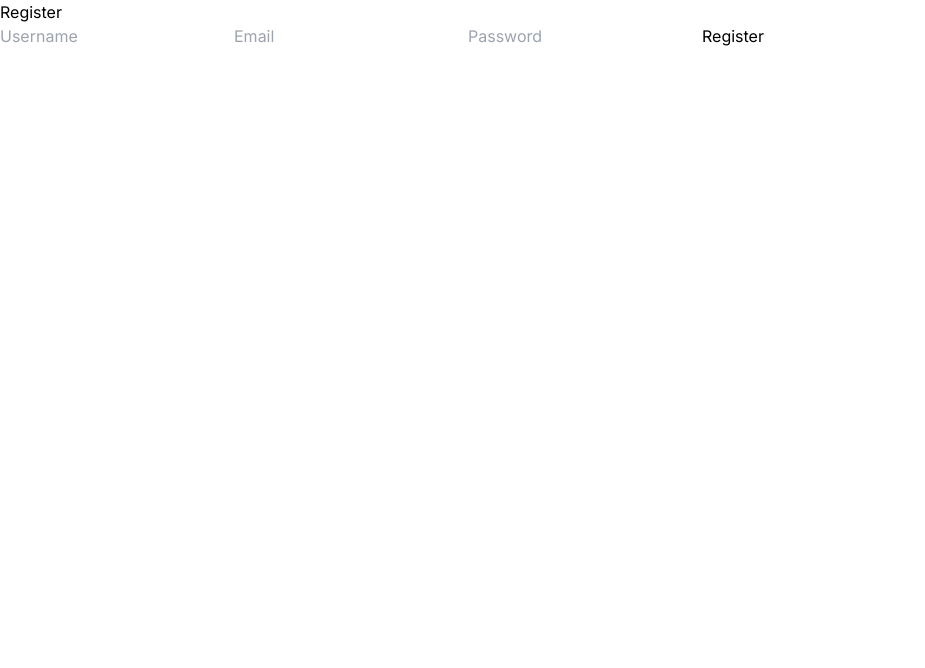
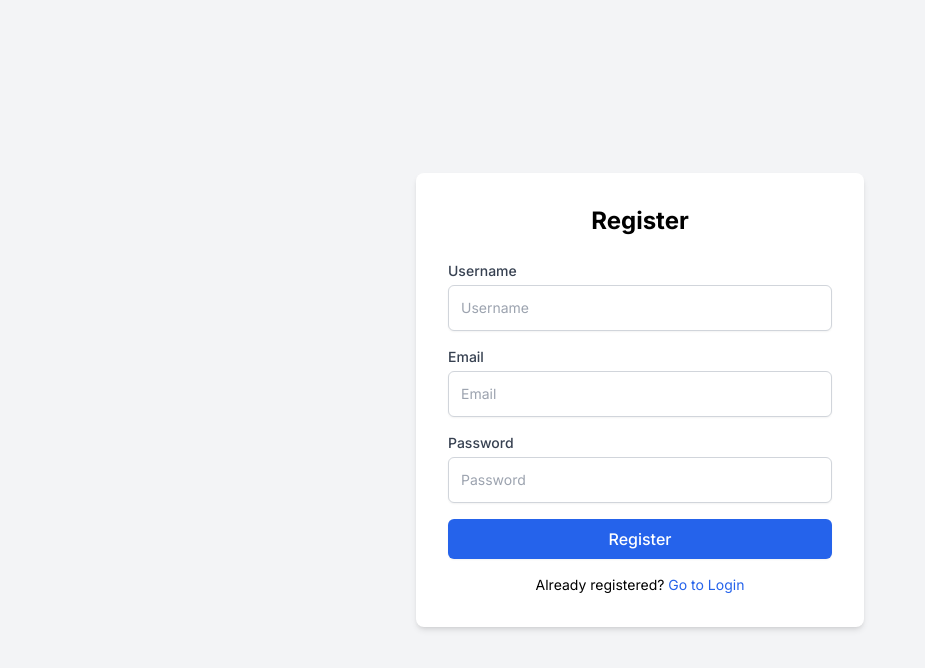
Before and after one commit to JonMirzoDev/Expenses_client, a Next.js app: page /register in a window 1280 px wide. Shown: the top 668 px of the page, without its empty margins (0-925 px from the left). Built offline with nearby package versions, Linux system fonts and the light colour scheme.

Commit message:
components styled with tailwind and csrf issue fixed

```diff
--- a/src/app/context/AuthContext.tsx
+++ b/src/app/context/AuthContext.tsx
@@ -37,7 +37,7 @@ export function AuthProvider({ children }: { children: ReactNode }) {
       await logoutUser()
       setUser(null)
       localStorage.removeItem('user')
-      router.push('/login')
+      router.push('/')
     } catch (error) {
       console.error('Failed to log out:', error)
     }
--- a/src/app/lib/api.ts
+++ b/src/app/lib/api.ts
@@ -2,13 +2,25 @@ import axios, { AxiosError, AxiosRequestConfig } from 'axios'
 
 const API_BASE_URL = 'http://localhost:5000'
 
+// Function to retrieve CSRF token from cookies
+function getCsrfToken() {
+  const match = document.cookie.match(
+    new RegExp('(^| )csrf_access_token=([^;]+)')
+  )
+  return match ? match[2] : ''
+}
+
 export const api = axios.create({
   baseURL: API_BASE_URL,
   headers: {
-    'Content-Type': 'application/json',
-    'X-CSRF-Token': getCsrfToken()
+    'Content-Type': 'application/json'
   },
-  withCredentials: true // Ensure cookies are sent with requests
+  withCredentials: true
+})
+
+api.interceptors.request.use((config) => {
+  config.headers['X-CSRF-Token'] = getCsrfToken()
+  return config
 })
 
 api.interceptors.response.use(
@@ -33,14 +45,6 @@ api.interceptors.response.use(
     return Promise.reject(error)
   }
 )
-
-// Function to retrieve CSRF token from cookies
-function getCsrfToken() {
-  const match = document.cookie.match(
-    new RegExp('(^| )csrf_access_token=([^;]+)')
-  )
-  return match ? match[2] : ''
-}
 
 // login request
 export const loginUser = async (email: string, password: string) => {
--- a/src/app/login/page.tsx
+++ b/src/app/login/page.tsx
@@ -9,40 +9,82 @@ export default function LoginPage() {
   const [email, setEmail] = useState('')
   const [password, setPassword] = useState('')
   const [error, setError] = useState('')
+  const { login } = useAuth()
   const router = useRouter()
-  const { login } = useAuth()
 
   const handleLogin = async (e: React.FormEvent) => {
     e.preventDefault()
     try {
       const data = await loginUser(email, password)
       login(data?.user)
-      console.log('Login successfull:', data)
+      console.log('Login successful:', data)
       router.push('/dashboard')
     } catch (error) {
       setError('Invalid credentials. Please try again.')
     }
   }
 
+  const handleRegisterRedirect = () => {
+    router.push('/register')
+  }
+
   return (
-    <main>
-      <h1>Login</h1>
-      <form onSubmit={handleLogin}>
+    <main className='flex items-center justify-center min-h-screen bg-gray-100'>
+      <div className='w-full max-w-md p-8 bg-white rounded-lg shadow-md'>
+        <h1 className='text-2xl font-bold mb-6 text-center'>Login</h1>
+        <form onSubmit={handleLogin} className='space-y-4'>
+          <div>
+            <label
+              htmlFor='email'
+              className='block text-sm font-medium text-gray-700'
+            >
+              Email
+            </label>
             <input
               type='email'
+              id='email'
               placeholder='Email'
               value={email}
               onChange={(e) => setEmail(e.target.value)}
+              className='mt-1 block w-full p-3 border border-gray-300 rounded-md shadow-sm focus:ring-blue-500 focus:border-blue-500 sm:text-sm'
+              required
             />
+          </div>
+          <div>
+            <label
+              htmlFor='password'
+              className='block text-sm font-medium text-gray-700'
+            >
+              Password
+            </label>
             <input
               type='password'
+              id='password'
               placeholder='Password'
               value={password}
               onChange={(e) => setPassword(e.target.value)}
+              className='mt-1 block w-full p-3 border border-gray-300 rounded-md shadow-sm focus:ring-blue-500 focus:border-blue-500 sm:text-sm'
+              required
             />
-        <button type='submit'>Login</button>
-        {error && <p>{error}</p>}
+          </div>
+          <button
+            type='submit'
+            className='w-full py-2 px-4 bg-blue-600 text-white font-medium rounded-md shadow-sm hover:bg-blue-700 focus:outline-none focus:ring-2 focus:ring-offset-2 focus:ring-blue-500'
+          >
+            Login
+          </button>
+          {error && <p className='text-red-500 text-sm text-center'>{error}</p>}
+          <p className='text-sm text-center mt-4'>
+            Not registered yet?{' '}
+            <button
+              onClick={handleRegisterRedirect}
+              className='text-blue-600 hover:underline'
+            >
+              Register here
+            </button>
+          </p>
         </form>
+      </div>
     </main>
   )
 }
--- a/src/app/page.tsx
+++ b/src/app/page.tsx
@@ -1,8 +1,49 @@
+'use client'
+
+import { useRouter } from 'next/navigation'
+
 export default function Home() {
+  const router = useRouter()
+
+  const handleLoginClick = () => {
+    router.push('/login')
+  }
+
   return (
-    <main>
-      <h1>Welcome to the Expense Tracker</h1>
-      <p>Track your expenses effectively and efficiently.</p>
+    <main className='flex flex-col min-h-screen bg-gray-50'>
+      <header className='bg-blue-600 p-4 text-white shadow-md'>
+        <nav className='container mx-auto flex justify-between items-center'>
+          <h1 className='text-2xl font-bold'>Expense Tracker</h1>
+          <button
+            onClick={handleLoginClick}
+            className='bg-blue-800 hover:bg-blue-900 text-white py-2 px-4 rounded-md font-medium'
+          >
+            Login
+          </button>
+        </nav>
+      </header>
+      <div className='flex-grow flex items-center justify-center'>
+        <div className='text-center p-8'>
+          <h2 className='text-4xl font-bold mb-4'>
+            Welcome to the Expense Tracker
+          </h2>
+          <p className='text-lg text-gray-700 mb-6'>
+            Track your expenses effectively and efficiently. Stay on top of your
+            finances and make informed decisions with ease.
+          </p>
+          <button
+            onClick={handleLoginClick}
+            className='bg-blue-600 hover:bg-blue-700 text-white py-2 px-4 rounded-md font-medium'
+          >
+            Get Started
+          </button>
+        </div>
+      </div>
+      <footer className='bg-gray-800 text-white py-4'>
+        <div className='container mx-auto text-center'>
+          <p>&copy; 2024 Expense Tracker. All rights reserved.</p>
+        </div>
+      </footer>
     </main>
   )
 }
--- a/src/app/register/page.tsx
+++ b/src/app/register/page.tsx
@@ -1,8 +1,8 @@
 'use client'
 
+import { useRouter } from 'next/navigation'
 import { useState } from 'react'
 import { registerUser } from '../lib/api'
-import { useRouter } from 'next/navigation'
 
 export default function RegisterPage() {
   const [username, setUsername] = useState('')
@@ -15,38 +15,91 @@ export default function RegisterPage() {
     e.preventDefault()
     try {
       const data = await registerUser(username, email, password)
-      console.log('Register successfull:', data)
+      console.log('Register successful:', data)
       router.push('/login')
     } catch (error) {
       setError('Registration failed. Please try again.')
     }
   }
 
+  const handleLoginRedirect = () => {
+    router.push('/login')
+  }
+
   return (
-    <main>
-      <h1>Register</h1>
-      <form onSubmit={handleRegister}>
+    <main className='flex items-center justify-center min-h-screen bg-gray-100'>
+      <div className='w-full max-w-md p-8 bg-white rounded-lg shadow-md'>
+        <h1 className='text-2xl font-bold mb-6 text-center'>Register</h1>
+        <form onSubmit={handleRegister} className='space-y-4'>
+          <div>
+            <label
+              htmlFor='username'
+              className='block text-sm font-medium text-gray-700'
+            >
+              Username
+            </label>
             <input
               type='text'
+              id='username'
               placeholder='Username'
               value={username}
               onChange={(e) => setUsername(e.target.value)}
+              className='mt-1 block w-full p-3 border border-gray-300 rounded-md shadow-sm focus:ring-blue-500 focus:border-blue-500 sm:text-sm'
+              required
             />
+          </div>
+          <div>
+            <label
+              htmlFor='email'
+              className='block text-sm font-medium text-gray-700'
+            >
+              Email
+            </label>
             <input
               type='email'
+              id='email'
               placeholder='Email'
               value={email}
               onChange={(e) => setEmail(e.target.value)}
+              className='mt-1 block w-full p-3 border border-gray-300 rounded-md shadow-sm focus:ring-blue-500 focus:border-blue-500 sm:text-sm'
+              required
             />
+          </div>
+          <div>
+            <label
+              htmlFor='password'
+              className='block text-sm font-medium text-gray-700'
+            >
+              Password
+            </label>
             <input
               type='password'
+              id='password'
               placeholder='Password'
               value={password}
               onChange={(e) => setPassword(e.target.value)}
+              className='mt-1 block w-full p-3 border border-gray-300 rounded-md shadow-sm focus:ring-blue-500 focus:border-blue-500 sm:text-sm'
+              required
             />
-        <button type='submit'>Register</button>
-        {error && <p>{error}</p>}
+          </div>
+          <button
+            type='submit'
+            className='w-full py-2 px-4 bg-blue-600 text-white font-medium rounded-md shadow-sm hover:bg-blue-700 focus:outline-none focus:ring-2 focus:ring-offset-2 focus:ring-blue-500'
+          >
+            Register
+          </button>
+          {error && <p className='text-red-500 text-sm text-center'>{error}</p>}
+          <p className='text-sm text-center mt-4'>
+            Already registered?{' '}
+            <button
+              onClick={handleLoginRedirect}
+              className='text-blue-600 hover:underline'
+            >
+              Go to Login
+            </button>
+          </p>
         </form>
+      </div>
     </main>
   )
 }
```
Lines whose indentation alone changed are shown as unchanged.
